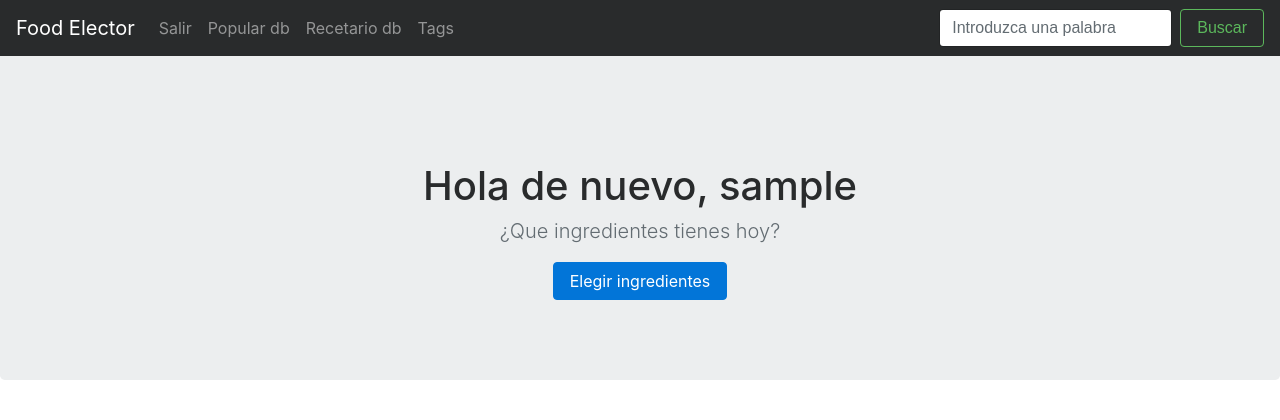
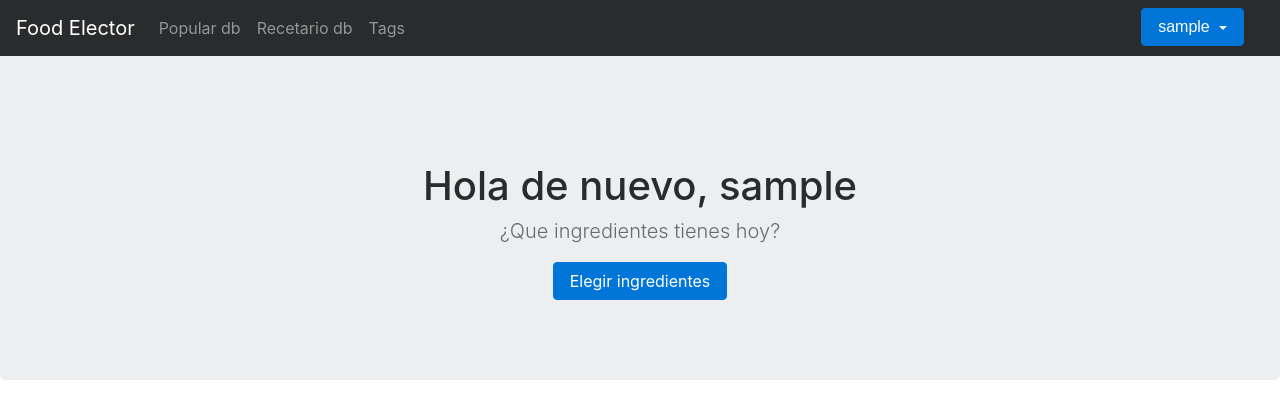
Before and after one commit to angelxwars/FoodElector, a Django app: page / in a window 1280 px wide. Shown: the top 420 px of the page. Run offline with Django 3.2, Linux system fonts and the light colour scheme; the visitor is signed in with stand-in values (Sample User, id 1); some libraries are stand-ins or nearby versions.

Commit message:
added user dropdown

```diff
--- a/static/css/index.css
+++ b/static/css/index.css
@@ -10,3 +10,7 @@ div.card{
 div.col-sm-6.col-md-4.col-lg-3.mt-4{
     height: 500px;
 }
+
+#dropdown-user{
+    margin-right: 20px;
+}
--- a/templates/base.html
+++ b/templates/base.html
@@ -6,6 +6,10 @@
     <title>{% block title %}Food Elector{% endblock %}</title>
     <link rel="stylesheet" href="https://maxcdn.bootstrapcdn.com/bootstrap/4.0.0-alpha.6/css/bootstrap.min.css" integrity="sha384-rwoIResjU2yc3z8GV/NPeZWAv56rSmLldC3R/AZzGRnGxQQKnKkoFVhFQhNUwEyJ" crossorigin="anonymous">
     <link rel="stylesheet" href="{% static 'css/index.css' %}">
+    <script src="https://ajax.googleapis.com/ajax/libs/jquery/3.2.1/jquery.min.js"></script>
+    <script src="https://maxcdn.bootstrapcdn.com/bootstrap/4.0.0-alpha.6/js/bootstrap.min.js"></script>
+    <script src="https://cdnjs.cloudflare.com/ajax/libs/popper.js/1.12.6/umd/popper.min.js"></script>
+    <script type="text/javascript" src="{% static 'Js/index.js' %}"></script>
 
   </head>
   <body>
@@ -19,26 +23,29 @@
       <div class="collapse navbar-collapse" id="navbarsExampleDefault">
         <ul class="navbar-nav mr-auto">
             {% if user.is_authenticated %}
-                <li><a class="nav-link" href="{% url 'logout' %}">Salir</a></li>
                 <li><a class="nav-link" href="{% url 'populate' %}">Popular db</a></li>
                 <li><a class="nav-link" href="{% url 'recipebook' %}">Recetario db</a></li>
                 <li><a class="nav-link" href="{% url 'tags' %}">Tags</a></li>
 
 
             {% else %}
-                <li><a class="nav-link" href="{% url 'login' %}">Entrar</a></li>
-                <li><a class="nav-link" href="{% url 'register' %}">Registrarse</a></li>
                 <li><a class="nav-link" href="{% url 'populate' %}">Popular db</a></li>
                 <li><a class="nav-link" href="{% url 'recipebook' %}">Recetario db</a></li>
                 <li><a class="nav-link" href="{% url 'tags' %}">Tags</a></li>
 
             {% endif %}
         </ul>
-        <form class="form-inline my-2 my-lg-0" action="/ingredients/" method="post">
-            {% csrf_token %}
-            <input name="ingredients" class="form-control mr-sm-2" type="text" placeholder="Introduzca una palabra" aria-label="Buscar">
-          <button class="btn btn-outline-success my-2 my-sm-0" type="submit">Buscar</button>
-        </form>
+      {% if user.is_authenticated  %}
+        <div id="dropdown-user" class="dropdown">
+            <button type="button" class="btn btn-primary dropdown-toggle" data-toggle="dropdown">
+                {{request.user.username}}
+            </button>
+            <div class="dropdown-menu">
+                <a class="dropdown-item" href="#">Ver perfil</a>
+                <a class="dropdown-item" href="{% url 'logout' %}">Salir</a>
+            </div>
+        </div>
+      {% endif %}
       </div>
     </nav>
 
@@ -47,9 +54,7 @@
         {% endblock %}
     </main><!-- /.container -->
 
-    <script src="https://ajax.googleapis.com/ajax/libs/jquery/3.2.1/jquery.min.js"></script>
-    <script src="https://maxcdn.bootstrapcdn.com/bootstrap/3.3.7/js/bootstrap.min.js"></script>
-    <script type="text/javascript" src="{% static 'Js/index.js' %}"></script>
+
   </body>
 
 
```
